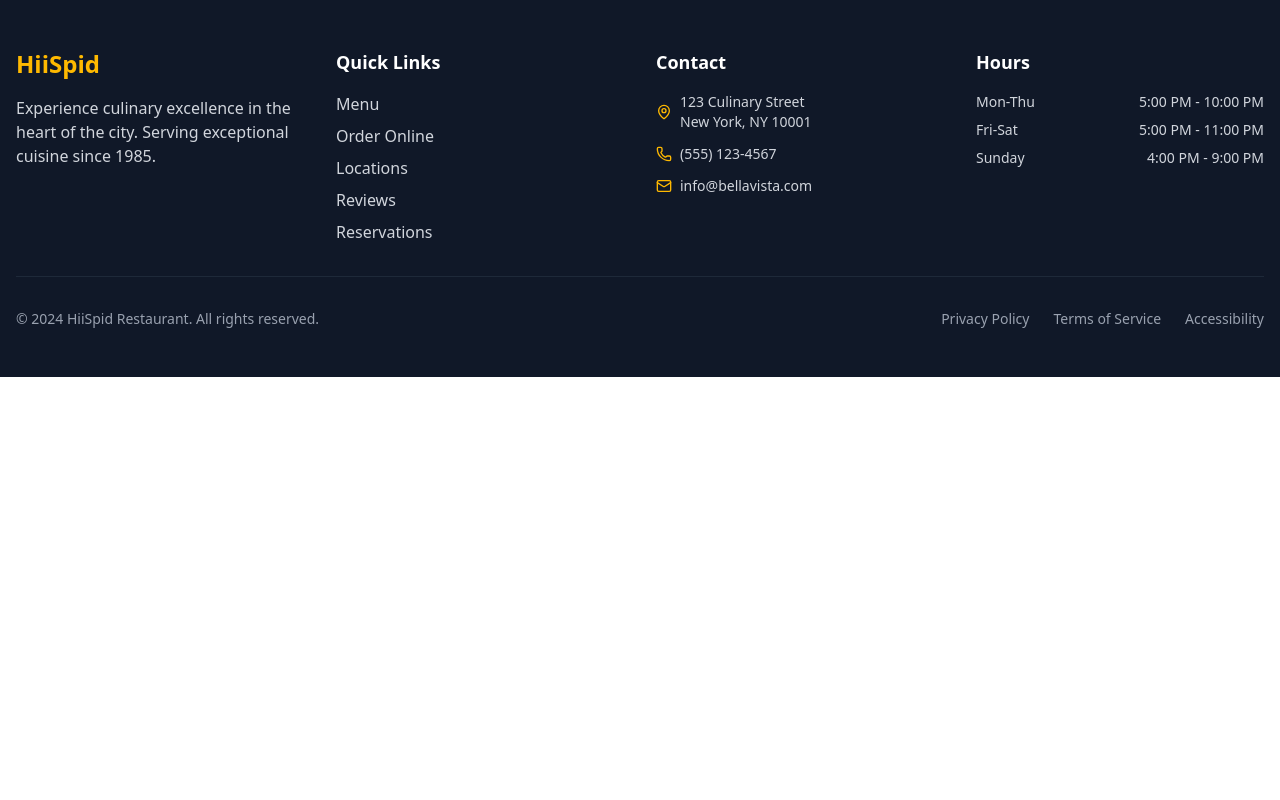
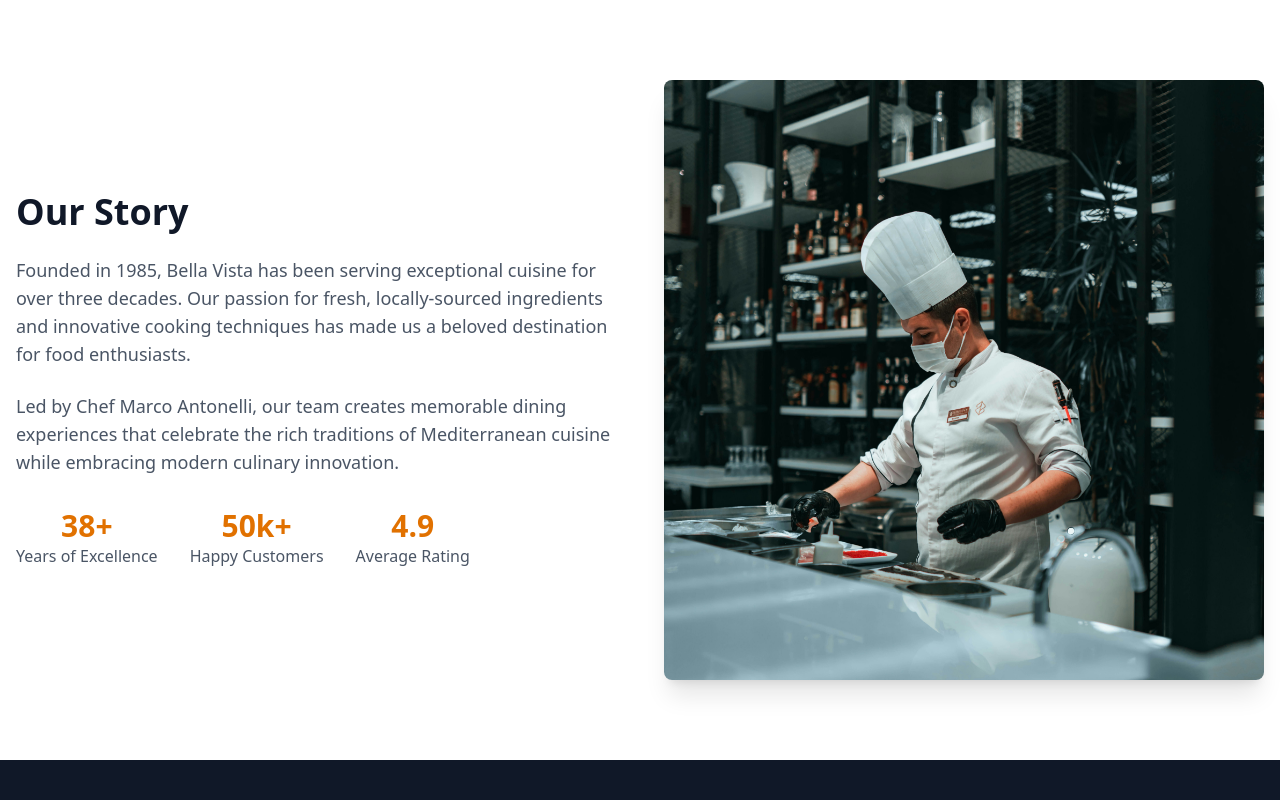
Before and after one commit to comfort-Issifu/HiiSpid, a React (Vite) app: page / in a window 1280 px wide. Shown: the top 800 px of the page. Built offline with nearby package versions, Linux system fonts and the light colour scheme.

Commit message:
add about section component

```diff
--- a/src/App.jsx
+++ b/src/App.jsx
@@ -1,10 +1,11 @@
+import About from "./components/About";
 import Footer from "./components/footer";
 
 function App() {
   return (
     <>
       {/* <h1 class="text-3xl font-bold underline">Hello world!</h1> */}
-
+      <About />
       <Footer />
     </>
   );
--- /dev/null
+++ b/src/components/About.jsx
@@ -0,0 +1,49 @@
+function About() {
+  return (
+    <section className="py-20 bg-white">
+      <div className="max-w-7xl mx-auto px-4">
+        <div className="grid md:grid-cols-2 gap-12 items-center">
+          <div>
+            <h2 className="text-4xl font-bold text-gray-900 mb-6">Our Story</h2>
+            <p className="text-lg text-gray-600 mb-6">
+              Founded in 1985, Bella Vista has been serving exceptional cuisine
+              for over three decades. Our passion for fresh, locally-sourced
+              ingredients and innovative cooking techniques has made us a
+              beloved destination for food enthusiasts.
+            </p>
+            <p className="text-lg text-gray-600 mb-8">
+              Led by Chef Marco Antonelli, our team creates memorable dining
+              experiences that celebrate the rich traditions of Mediterranean
+              cuisine while embracing modern culinary innovation.
+            </p>
+            <div className="flex items-center gap-8">
+              <div className="text-center">
+                <div className="text-3xl font-bold text-amber-600">38+</div>
+                <div className="text-gray-600">Years of Excellence</div>
+              </div>
+              <div className="text-center">
+                <div className="text-3xl font-bold text-amber-600">50k+</div>
+                <div className="text-gray-600">Happy Customers</div>
+              </div>
+              <div className="text-center">
+                <div className="text-3xl font-bold text-amber-600">4.9</div>
+                <div className="text-gray-600">Average Rating</div>
+              </div>
+            </div>
+          </div>
+          <div className="relative flex-1 aspect-square">
+            <img
+              src="/assets/images/arseny-togulev-lNip798LiIs-unsplash.jpg"
+              height={500}
+              width={200}
+              alt="Chef in kitchen"
+              className="w-full h-full object-cover rounded-lg shadow-xl"
+            />
+          </div>
+        </div>
+      </div>
+    </section>
+  );
+}
+
+export default About;
--- /dev/null
+++ b/src/components/Hero.jsx
@@ -0,0 +1,38 @@
+function Hero() {
+    return (
+      <section className="relative h-screen flex items-center justify-center bg-gradient-to-r from-amber-900/90 to-amber-800/90">
+        <div
+          className="absolute inset-0 bg-cover bg-center"
+          style={{
+            backgroundImage: "url('/placeholder.svg?height=1080&width=1920')",
+          }}
+        />
+        <div className="absolute inset-0 bg-black/40" />
+        <div className="relative z-10 text-center text-white max-w-4xl mx-auto px-4">
+          <h1 className="text-5xl md:text-7xl font-bold mb-6">Bella Vista</h1>
+          <p className="text-xl md:text-2xl mb-8 font-light">
+            Experience culinary excellence in the heart of the city
+          </p>
+          <div className="flex flex-col sm:flex-row gap-4 justify-center">
+            <Button
+              asChild
+              size="lg"
+              className="bg-amber-600 hover:bg-amber-700 text-white"
+            >
+              <a href="/menu">View Menu</a>
+            </Button>
+            <Button
+              asChild
+              size="lg"
+              variant="outline"
+              className="border-white text-white hover:bg-white hover:text-amber-900"
+            >
+              <a href="/order">Order Online</a>
+            </Button>
+          </div>
+        </div>
+      </section>
+    );
+}
+
+export default Hero
```
Also changed, not shown: public/assets/images/arseny-togulev-lNip798LiIs-unsplash.jpg (added).
